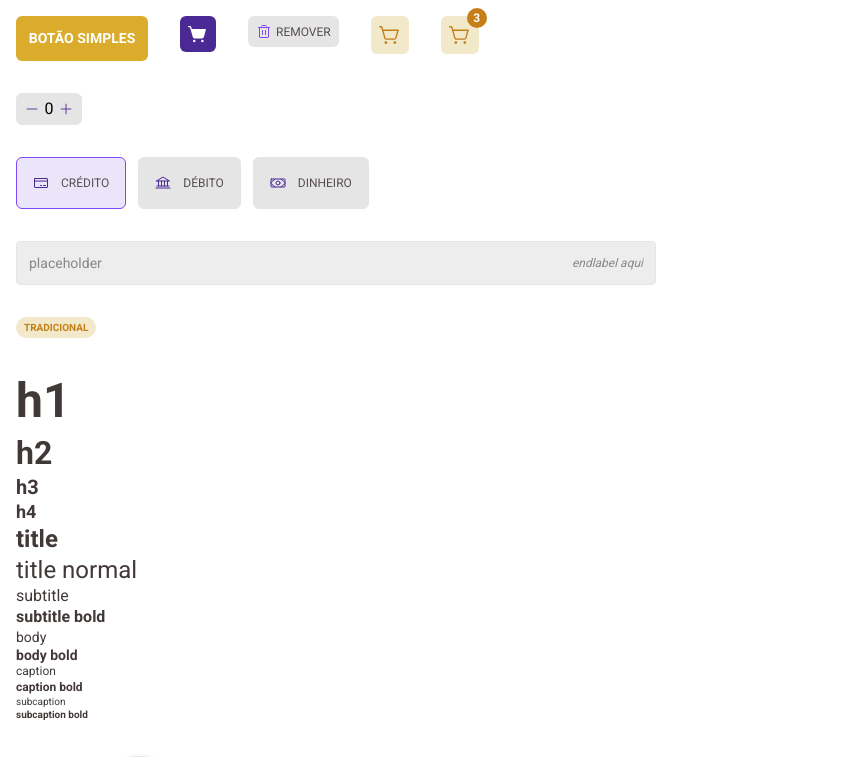
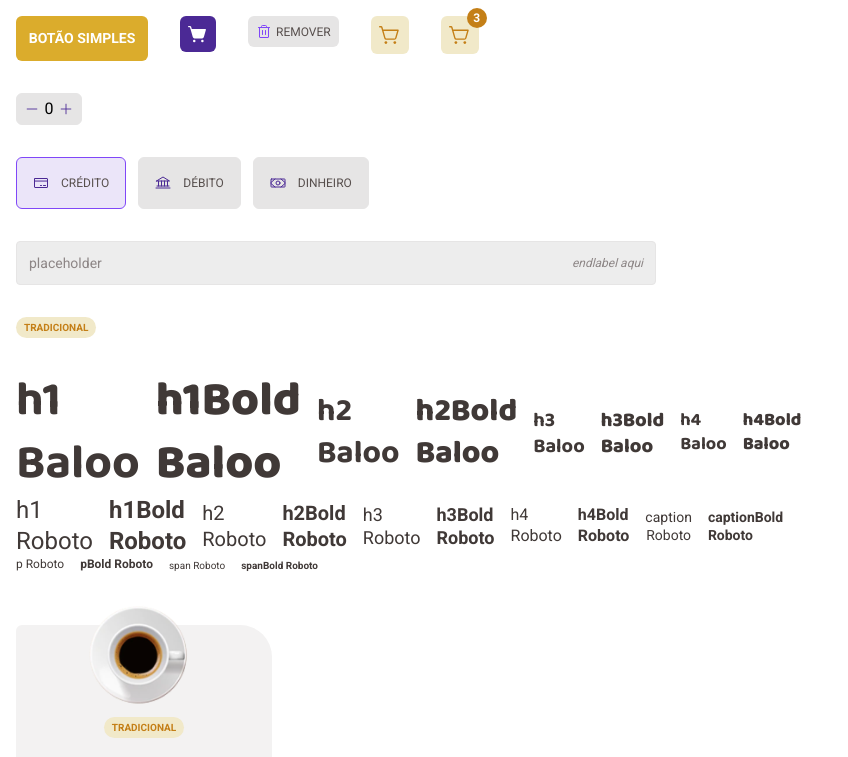
Before and after one commit to alex-britto/PDCoffe, a React (Vite) app: page / in a window 1280 px wide. Shown: the top 757 px of the page, without its empty margins (0-848 px from the left). Built offline with nearby package versions, Linux system fonts and the light colour scheme.

Commit message:
adjustments at typography

```diff
--- a/src/components/CartItem/CartItem.tsx
+++ b/src/components/CartItem/CartItem.tsx
@@ -8,7 +8,7 @@ import { Typography } from "../Typography";
 export interface CartItemProps {
     icon: ReactNode;
     title: string;
-    priceTag: string | number;
+    priceTag: string;
     inputValue: number;
     onSubtraction: () => void;
     onAddition: () => void;
@@ -22,7 +22,7 @@ const CartItem = ({ icon, title, priceTag, inputValue, onSubtraction, onAddition
                 {icon && <span className="w-16 h-16 mt-2">{icon}</span>}
             <Fragment>
                 <div>
-                {title && <Typography variant="subtitle" className="mt-2">{title}</Typography>}
+                {title && <Typography family="roboto" variant="h4" className="mt-2">{title}</Typography>}
                 </div>
                 <div className="flex flex-row mt-2">
                 <NumberInput value={inputValue} onSubtraction={onSubtraction} onAddition={onAddition} className="mr-2" />
@@ -39,7 +39,7 @@ const CartItem = ({ icon, title, priceTag, inputValue, onSubtraction, onAddition
                 />
                 </div>
                 </Fragment>
-                {priceTag && <Typography variant="subtitle" fontWeight="700" className="mt-2 mr-0.5">{priceTag}</Typography>}
+                {priceTag && <Typography family="roboto" variant="h4Bold" className="mt-2 mr-0.5">{priceTag}</Typography>}
         </Container>
     )
 }
--- a/src/components/Examples/TypographyExample.tsx
+++ b/src/components/Examples/TypographyExample.tsx
@@ -4,48 +4,78 @@ import { Typography } from "../Typography"
 const TypographyExample = () => {
     return (
         <Container className="m-4">
-        <Typography variant="h1">
-            h1
+            <Column>
+                <Typography family="baloo" variant="h1" className="mr-4">
+                    h1 Baloo
                 </Typography>
-        <Typography variant="h2">
-            h2
+                <Typography family="baloo" variant="h1Bold" className="mr-4">
+                    h1Bold Baloo
                 </Typography>
-        <Typography variant="h3">
-            h3
+                <Typography family="baloo" variant="h2" className="mr-4">
+                    h2 Baloo
                 </Typography>
-        <Typography variant="h4">
-            h4
+                <Typography family="baloo" variant="h2Bold" className="mr-4">
+                    h2Bold Baloo
                 </Typography>
-        <Typography variant="title">
-            title
+                <Typography family="baloo" variant="h3" className="mr-4">
+                    h3 Baloo
                 </Typography>
-        <Typography variant="title" fontWeight="400">
-            title normal
+                <Typography family="baloo" variant="h3Bold" className="mr-4">
+                    h3Bold Baloo
                 </Typography>
-        <Typography variant="subtitle">
-            subtitle
+                <Typography family="baloo" variant="h4" className="mr-4">
+                    h4 Baloo
                 </Typography>
-        <Typography variant="subtitle" fontWeight="700">
-            subtitle bold
+                <Typography family="baloo" variant="h4Bold" className="mr-4">
+                    h4Bold Baloo
                 </Typography>
-        <Typography variant="body">
-            body
+            </Column>
+            <Column>
+                <Typography family="roboto" variant="h1" className="mr-4">
+                    h1 Roboto
                 </Typography>
-        <Typography variant="body" fontWeight="700">
-            body bold
+                <Typography family="roboto" variant="h1Bold" className="mr-4">
+                    h1Bold Roboto
                 </Typography>
-        <Typography variant="caption">
-            caption
+                <Typography family="roboto" variant="h2" className="mr-4">
+                    h2 Roboto
                 </Typography>
-        <Typography variant="caption" fontWeight="700">
-            caption bold
+                <Typography family="roboto" variant="h2Bold" className="mr-4">
+                    h2Bold Roboto
                 </Typography>
-        <Typography variant="subcaption">
-            subcaption
+                <Typography family="roboto" variant="h3" className="mr-4">
+                    h3 Roboto
                 </Typography>
-        <Typography variant="subcaption" fontWeight="700">
-            subcaption bold
+                <Typography family="roboto" variant="h3Bold" className="mr-4">
+                    h3Bold Roboto
                 </Typography>
+                <Typography family="roboto" variant="h4" className="mr-4">
+                    h4 Roboto
+                </Typography>
+                <Typography family="roboto" variant="h4Bold" className="mr-4">
+                    h4Bold Roboto
+                </Typography>
+                <Typography family="roboto" variant="caption" className="mr-4">
+                    caption Roboto
+                </Typography>
+                <Typography family="roboto" variant="captionBold" className="mr-4">
+                    captionBold Roboto
+                </Typography>
+                </Column>
+            <Column>
+                <Typography family="roboto" variant="p" className="mr-4">
+                    p Roboto
+                </Typography>
+                <Typography family="roboto" variant="pBold" className="mr-4">
+                    pBold Roboto
+                </Typography>
+                <Typography family="roboto" variant="span" className="mr-4">
+                    span Roboto
+                </Typography>
+                <Typography family="roboto" variant="spanBold" className="mr-4">
+                    spanBold Roboto
+                </Typography>
+            </Column>
         </Container>
     )
 }
@@ -56,4 +86,10 @@ const Container = styled.div`
   gap: 4px;
 `
 
+const Column = styled.div`
+    display: flex;
+    align-items: center;
+    width: 50%;
+`
+
 export default TypographyExample
--- a/src/components/Typography/Typography.tsx
+++ b/src/components/Typography/Typography.tsx
@@ -1,81 +1,148 @@
-import { HTMLAttributes, ReactNode } from "react";
 import styled, { css } from "styled-components";
 
-type Variant = "h1" | "h2" | "h3" | "h4" | "title" | "subtitle" | "body" | "caption" | "subcaption";
-
-export interface TypographyProps extends HTMLAttributes<HTMLParagraphElement>{
-    variant: Variant;
-    children: ReactNode;
-    fontColor?: string;
-    fontFamily?: string;
-    fontWeight?: string;
+// 48 32 20 18 - bold & extrabold
+const BALLOO_VARIANTS = {
+    h1: {
+        fontWeight: "700",
+        fontSize: "48px",
+    },
+    h1Bold: {
+        fontWeight: "800",
+        fontSize: "48px",
+    },
+    h2: {
+        fontWeight: "700",
+        fontSize: "32px",
+    },
+    h2Bold: {
+        fontWeight: "800",
+        fontSize: "32px",
+    },
+    h3: {
+        fontWeight: "700",
+        fontSize: "20px",
+    },
+    h3Bold: {
+        fontWeight: "800",
+        fontSize: "20px",
+    },
+    h4: {
+        fontWeight: "700",
+        fontSize: "18px",
+    },
+    h4Bold: {
+        fontWeight: "800",
+        fontSize: "18px",
+    },
 }
 
-const Typography = ({ variant, children, fontColor, fontFamily, fontWeight, ...rest }: TypographyProps) => {
+// 24, 20, 18, 16, 14, 12, 10 - regular & bold
+const ROBOTO_VARIANTS = {
+    h1: {
+        fontWeight: "400",
+        fontSize: "24px",
+    },
+    h1Bold: {
+        fontWeight: "700",
+        fontSize: "24px",
+    },
+    h2: {
+        fontWeight: "400",
+        fontSize: "20px",
+    },
+    h2Bold: {
+        fontWeight: "700",
+        fontSize: "20px",
+    },
+    h3: {
+        fontWeight: "400",
+        fontSize: "18px",
+    },
+    h3Bold: {
+        fontWeight: "700",
+        fontSize: "18px",
+    },
+    h4: {
+        fontWeight: "400",
+        fontSize: "16px",
+    },
+    h4Bold: {
+        fontWeight: "700",
+        fontSize: "16px",
+    },
+    caption: {
+        fontWeight: "400",
+        fontSize: "14px",
+    },
+    captionBold: {
+        fontWeight: "700",
+        fontSize: "14px",
+    },
+    p: {
+        fontWeight: "400",
+        fontSize: "12px",
+    },
+    pBold: {
+        fontWeight: "700",
+        fontSize: "12px",
+    },
+    span: {
+        fontWeight: "400",
+        fontSize: "10px",
+    },
+    spanBold: {
+        fontWeight: "700",
+        fontSize: "10px",
+    },
+}
+
+export interface TypographyProps {
+    children: string
+    as?: any
+    fontColor?: string
+    className?: string
+  }
+
+  interface BalooProps {
+    family?: "baloo"
+    variant: "h1" | "h1Bold" | "h2" | "h2Bold" | "h3" | "h3Bold" | "h4" | "h4Bold"
+  }
+
+  interface RobotoProps {
+    family?: "roboto"
+    variant: "h1" | "h1Bold" | "h2" | "h2Bold" | "h3" | "h3Bold" | "h4" | "h4Bold" | "caption" | "captionBold" | "p" | "pBold" | "span" | "spanBold"
+  }
+
+  type Variant = TypographyProps & (BalooProps | RobotoProps)
+
+const Typography = ({ variant, as, family, children, fontColor, className }: Variant) => {
     return (
-        <TypographyStyled variant={variant} fontFamily={fontFamily} fontWeight={fontWeight} fontColor={fontColor} {...rest}>
+        <TypographyStyled variant={variant} as={as ?? variant} family={family} fontColor={fontColor} className={className}>
             {children}
         </TypographyStyled>
     )
 }
 
-const TypographyStyled = styled.p<TypographyProps>`
-    ${({ theme, fontColor, variant, fontFamily, fontWeight }) => css`
+const TypographyStyled = styled.p<Variant>`
+    ${({ theme, fontColor, variant, family }) => css`
         display: flex;
         align-items: center;
 
+        ${family === "baloo"
+        ? css`
+            font-family: "Baloo 2", cursive;
+            font-size: ${BALLOO_VARIANTS[variant].fontSize};
+            font-weight: ${BALLOO_VARIANTS[variant].fontWeight};
+          `
+        : css`
+            font-family: Roboto, sans-serif;
+            font-size: ${ROBOTO_VARIANTS[variant].fontSize};
+            font-weight: ${ROBOTO_VARIANTS[variant].fontWeight};
+          `};
+
         color: ${fontColor ? fontColor : theme.colors.base.subtitle};
 
-        font-family: "Roboto";
-        font-size: 14px;
-        font-weight: 400;
         line-height: 130%;
-
-        ${variant === "h1" && {
-            fontFamily: "Baloo 2",
-            fontSize: "48px",
-            fontWeight: 700,
-        }}
-        ${variant === "h2" && {
-            fontFamily: "Baloo 2",
-            fontSize: "32px",
-            fontWeight: 700,
-        }}
-        ${variant === "h3" && {
-            fontFamily: `${fontFamily ? fontFamily : "Baloo 2"}`,
-            fontSize: "20px",
-            fontWeight: "700",
-        }}
-        ${variant === "h4" && {
-            fontFamily: `${fontFamily ? fontFamily : "Baloo 2"}`,
-            fontSize: "18px",
-            fontWeight:"700",
-        }}
-        ${variant === "title" && {
-            fontFamily: "Roboto",
-            fontSize: "24px",
-            fontWeight: `${fontWeight ? fontWeight : 700}`,
-        }}
-        ${variant === "subtitle" && {
-            fontFamily: "Roboto",
-            fontSize: "16px",
-            fontWeight: `${fontWeight ? fontWeight : 400}`,
-        }}
-        ${variant === "body" && {
-            fontFamily: "Roboto",
-            fontSize: "14px",
-            fontWeight: `${fontWeight ? fontWeight : 400}`,
-        }}
-        ${variant === "caption" && {
-            fontFamily: "Roboto",
-            fontSize: "12px",
-            fontWeight: `${fontWeight ? fontWeight : 400}`,
-        }}
-        ${variant === "subcaption" && {
-            fontFamily: "Roboto",
-            fontSize: "10px",
-            fontWeight: `${fontWeight ? fontWeight : 400}`,
-        }}
     `}
 `
 
```
Also changed, not shown: src/components/CatalogItem/CatalogItem.tsx (+5 -5 lines), src/App.tsx (line endings or trailing spaces). Lines whose indentation alone changed are shown as unchanged.
